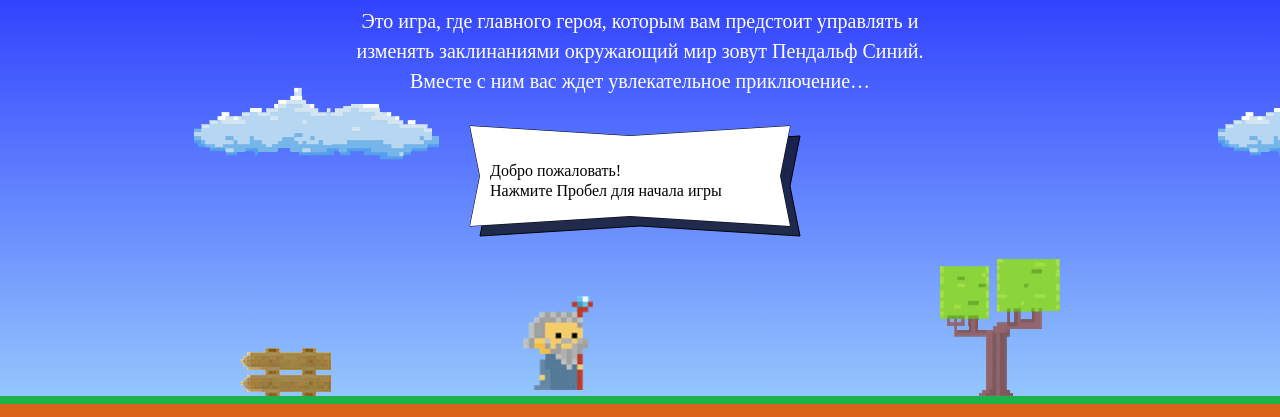
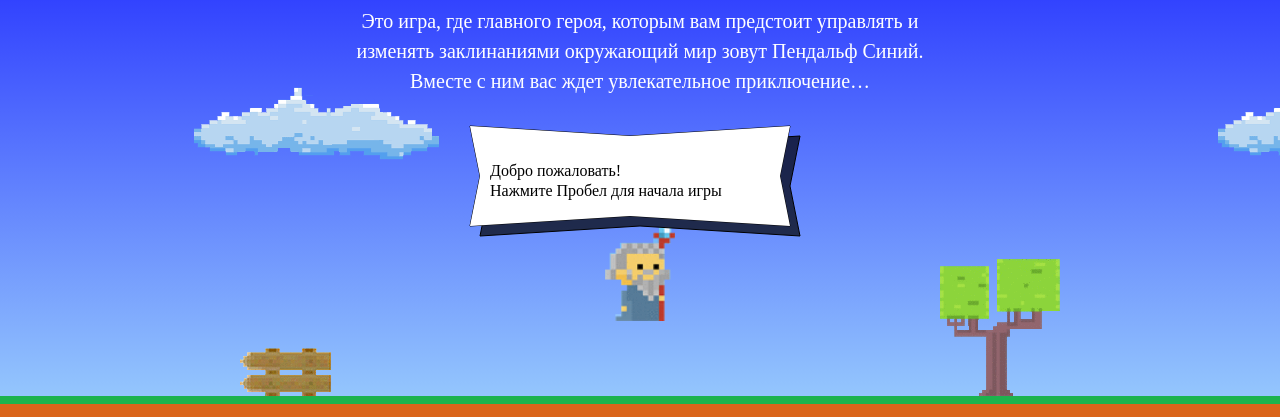
Before and after one commit to cruiser76/684701-code-and-magick-17, a website: page index.html in a window 1280 px wide. Shown: the part 203-620 px from the top of the page. Drawn offline with Linux system fonts and the light colour scheme; a web font is replaced by a local one.

Commit message:
Поправил ширину

```diff
--- a/index.html
+++ b/index.html
@@ -190,11 +190,11 @@
   var getWizardHeight = function () {
     return 1.337 * wizardWidth ;
   };
-  var getWzardX = function (width) {
-    return width / 2;
+  var getWizardX = function (width) {
+    return (width  - wizardWidth) / 2;
   };
   var getWizardY = function (height) {
-    return (height * 2) / 3;
+    return ((height + getWizardHeight()) / 3);
   };
 </script>
 <script src="js/game.js"></script>
```
